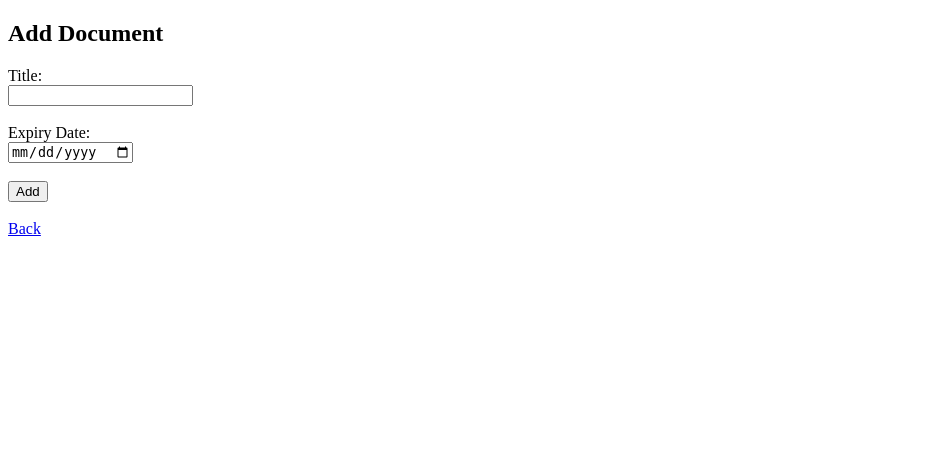
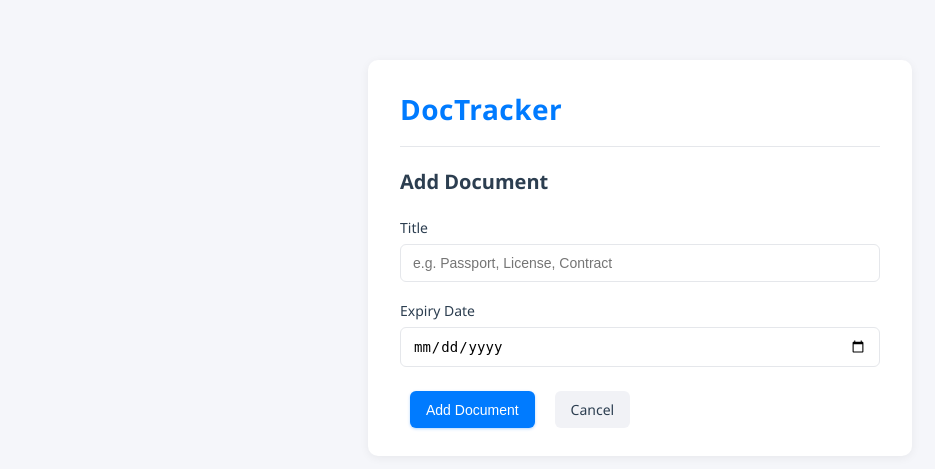
Before and after one commit to sedejordan/docTracker, a Flask app: page /add in a window 1280 px wide. Shown: the top 469 px of the page, without its empty margins (0-935 px from the left). Run offline with Flask 3, Linux system fonts and the light colour scheme; the visitor is signed in with stand-in values (Sample User, id 1).

Commit message:
more styling

```diff
--- a/static/styles.css
+++ b/static/styles.css
@@ -225,3 +225,70 @@ a {
         white-space: nowrap;
     }
 }
+
+/* Add Form */
+.form-container {
+    max-width: 480px;
+}
+
+.page-title {
+    color: var(--text-dark);
+    font-size: 20px;
+    font-weight: 600;
+    margin-bottom: 20px;
+}
+
+.alert-error {
+    background-color: #ffe9e9;
+    color: #c0392b;
+    padding: 10px 14px;
+    border-radius: 6px;
+    border: 1px solid #ffcccc;
+    font-size: 14px;
+    margin-bottom: 18px;
+}
+
+.doc-form .form-group {
+    margin-bottom: 18px;
+}
+
+.doc-form label {
+    display: block;
+    margin-bottom: 6px;
+    font-weight: 500;
+    font-size: 14px;
+    color: var(--text-dark);
+}
+
+.doc-form input[type="text"],
+.doc-form input[type="date"] {
+    width: 100%;
+    padding: 10px 12px;
+    border: 1px solid var(--border-color);
+    border-radius: 6px;
+    font-size: 14px;
+    box-sizing: border-box;
+    outline: none;
+    transition: border-color 0.15s ease-in-out, box-shadow 0.15s ease-in-out;
+}
+
+.doc-form input[type="text"]:focus,
+.doc-form input[type="date"]:focus {
+    border-color: var(--primary);
+    box-shadow: 0 0 0 3px rgba(0, 123, 255, 0.1);
+}
+
+.form-actions {
+    display: flex;
+    gap: 10px;
+    margin-top: 24px;
+}
+
+.btn-secondary {
+    background-color: #f1f2f6;
+    color: var(--text-dark);
+}
+
+.btn-secondary:hover {
+    background-color: #e4e6eb;
+}
--- a/templates/add.html
+++ b/templates/add.html
@@ -1,26 +1,42 @@
 <!doctype html>
-<html>
+<html lang="en">
   <head>
-    <title>Add Document</title>
+    <meta charset="UTF-8">
+    <meta name="viewport" content="width=device-width, initial-scale=1.0">
+    <title>Add Document - DocTracker</title>
+    <link rel="stylesheet" href="/static/styles.css">
+    <link rel="stylesheet" href="/static/doctracker.css">
   </head>
   <body>
-    <h2>Add Document</h2>
+    <div class="container form-container">
 
-    {% if error %}
-      <p style="color:red;">{{ error }}</p>
-    {% endif %}
+      <div class="top-bar">
+        <h1 class="logo">DocTracker</h1>
+      </div>
 
-    <form method="POST">
-      <label>Title:</label><br />
-      <input type="text" name="title" /><br /><br />
+      <h2 class="page-title">Add Document</h2>
 
-      <label>Expiry Date:</label><br />
-      <input type="date" name="expiry_date" /><br /><br />
+      {% if error %}
+        <div class="alert-error">{{ error }}</div>
+      {% endif %}
 
-      <button type="submit">Add</button>
-    </form>
+      <form method="POST" class="doc-form">
+        <div class="form-group">
+          <label for="title">Title</label>
+          <input type="text" id="title" name="title" placeholder="e.g. Passport, License, Contract" />
+        </div>
 
-    <br />
-    <a href="/">Back</a>
+        <div class="form-group">
+          <label for="expiry_date">Expiry Date</label>
+          <input type="date" id="expiry_date" name="expiry_date" />
+        </div>
+
+        <div class="form-actions">
+          <button type="submit" class="btn primary">Add Document</button>
+          <a href="/" class="btn btn-secondary">Cancel</a>
+        </div>
+      </form>
+
+    </div>
   </body>
 </html>
```
